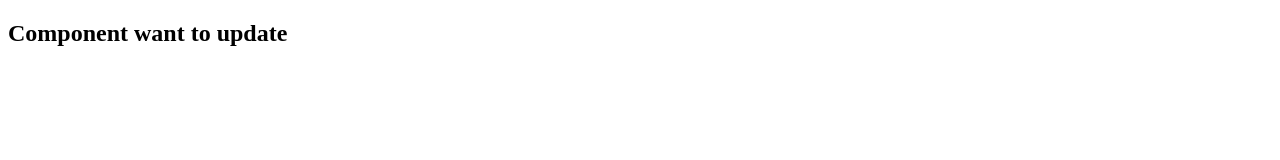
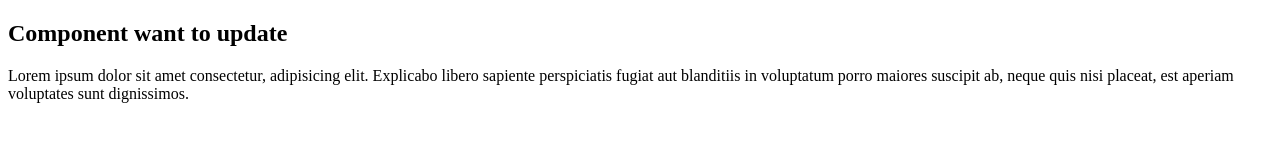
Before and after one commit to auratech-git/components, a plain HTML site: page component.html in a window 1280 px wide. Drawn offline with Linux system fonts and the light colour scheme.

Commit message:
para added

```diff
--- a/component.html
+++ b/component.html
@@ -7,5 +7,6 @@
 </head>
 <body>
     <h2>Component want to update</h2>
+    <p>Lorem ipsum dolor sit amet consectetur, adipisicing elit. Explicabo libero sapiente perspiciatis fugiat aut blanditiis in voluptatum porro maiores suscipit ab, neque quis nisi placeat, est aperiam voluptates sunt dignissimos.</p>
 </body>
 </html>
```
